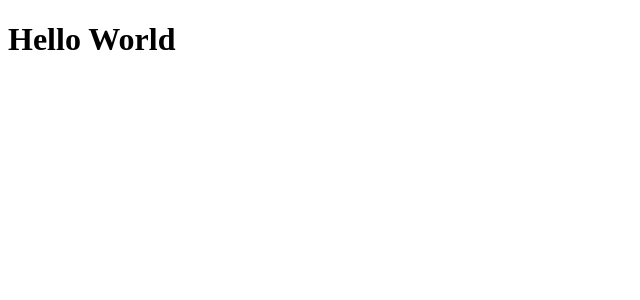
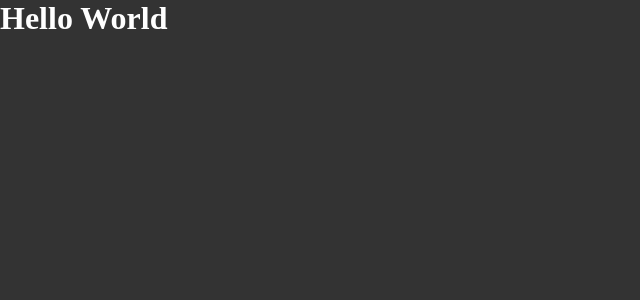
Before and after one commit to giovanigirardi/github-explorer, a React app: page / in a window 1280 px wide. Shown: the top 300 px of the page, without its empty margins (0-640 px from the left). Built offline with nearby package versions, Linux system fonts and the light colour scheme; the HTML template or start-up script is replaced by a standard one.

Commit message:
env: Configurado webpack para importar arquivos css

```diff
--- a/package.json
+++ b/package.json
@@ -18,7 +18,9 @@
     "@babel/preset-react": "^7.16.7",
     "babel-loader": "^8.2.3",
     "cross-env": "^7.0.3",
+    "css-loader": "^6.5.1",
     "html-webpack-plugin": "^5.5.0",
+    "style-loader": "^3.3.1",
     "webpack": "^5.65.0",
     "webpack-cli": "^4.9.1",
     "webpack-dev-server": "^4.7.2"
--- a/src/App.jsx
+++ b/src/App.jsx
@@ -1,3 +1,5 @@
+import "./styles/global.css";
+
 export function App() {
   return <h1>Hello World</h1>
 }
--- /dev/null
+++ b/src/styles/global.css
@@ -0,0 +1,11 @@
+* {
+  margin: 0;
+  padding: 0;
+  box-sizing: 0;
+}
+
+body {
+  font: Arial, Helvetica, sans-serif;
+  background: #333;
+  color: #fff;
+}
--- a/webpack.config.js
+++ b/webpack.config.js
@@ -31,6 +31,11 @@ module.exports = {
         exclude: /node_modules/,
         use: "babel-loader",
       },
+      {
+        test: /\.css$/,
+        exclude: /node_modules/,
+        use: ["style-loader", "css-loader"],
+      },
     ],
   },
 };
```
Also changed, not shown: 1 other file (tests, documents, lock files or other folders).
